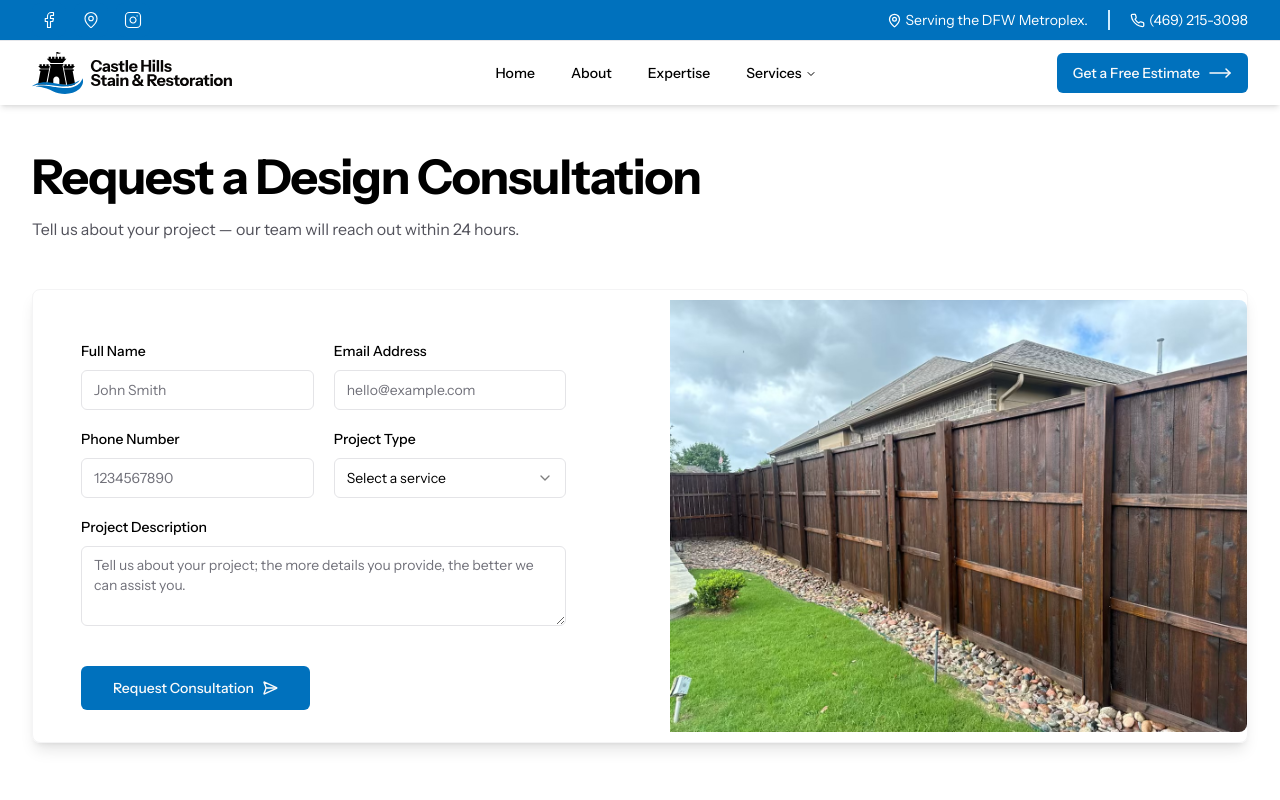
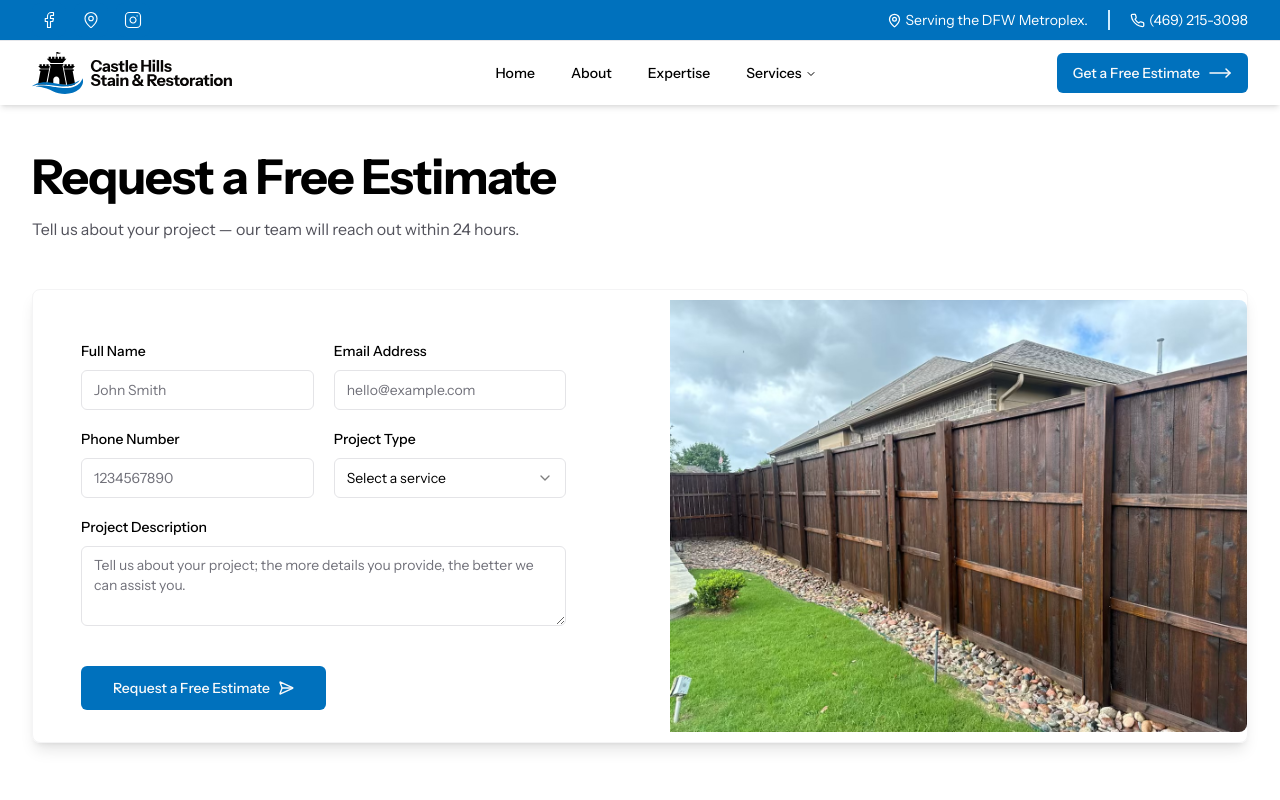
Before and after one commit to Radiata-Web/castle-hills, a Next.js app: page /contact-us in a window 1280 px wide. Shown: the top 800 px of the page. Built offline with nearby package versions, Linux system fonts and the light colour scheme; what zod-form-data would draw is missing.

Commit message:
Fix remaining consultation texts

```diff
--- a/src/app/contact-us/page.tsx
+++ b/src/app/contact-us/page.tsx
@@ -15,7 +15,7 @@ export default function Page() {
       <div className="max-w-8xl mx-auto px-4 md:px-8 lg:px-8 mb-12">
         <header className="space-y-4 mb-12 mt-12">
           <h1 className="text-3xl font-bold tracking-tight sm:text-4xl xl:text-5xl/none">
-            Request a Design Consultation
+            Request a Free Estimate
           </h1>
           <p className="text-zinc-600">
             Tell us about your project — our team will reach out within 24
--- a/src/components/forms/contact-form.tsx
+++ b/src/components/forms/contact-form.tsx
@@ -48,10 +48,10 @@ const formSchema = zfd.formData({
     })
     .refine(
       (val) => isValidPhoneNumber(val, { defaultCountry: "US" }),
-      "Please provide a valid phone number."
+      "Please provide a valid phone number.",
     )
     .transform((val) =>
-      parsePhoneNumber(val, { defaultCountry: "US" }).number.toString()
+      parsePhoneNumber(val, { defaultCountry: "US" }).number.toString(),
     ),
   serviceType: z
     .string({
@@ -61,11 +61,11 @@ const formSchema = zfd.formData({
     .refine(
       (val) =>
         ["wood", "painting", "restoration", "commercial", "other"].includes(
-          val
+          val,
         ),
       {
         error: "Please select a valid service type.",
-      }
+      },
     ),
   message: z.string({
     error: (issue) =>
@@ -131,9 +131,7 @@ export function ContactForm(props: ContactFormProps) {
       <Form {...form}>
         {props.showHeader ? (
           <div className="flex flex-col gap-2 mb-6">
-            <h2 className="text-2xl font-bold">
-              Request a Design Consultation
-            </h2>
+            <h2 className="text-2xl font-bold">Request a Free Estimate</h2>
             <p className="text-sm text-zinc-600">
               Our team will reach out within 24 hours.
             </p>
@@ -296,7 +294,8 @@ export function ContactForm(props: ContactFormProps) {
               size="lg"
               className="min-w-full sm:min-w-10 transition-all duration-200 ease-in-out sm:hover:scale-105"
             >
-              Request Consultation <SendHorizonal size={16} className="ml-2" />
+              Request a Free Estimate{" "}
+              <SendHorizonal size={16} className="ml-2" />
             </Button>
 
             <span className="text-sm text-gray-500">
```
